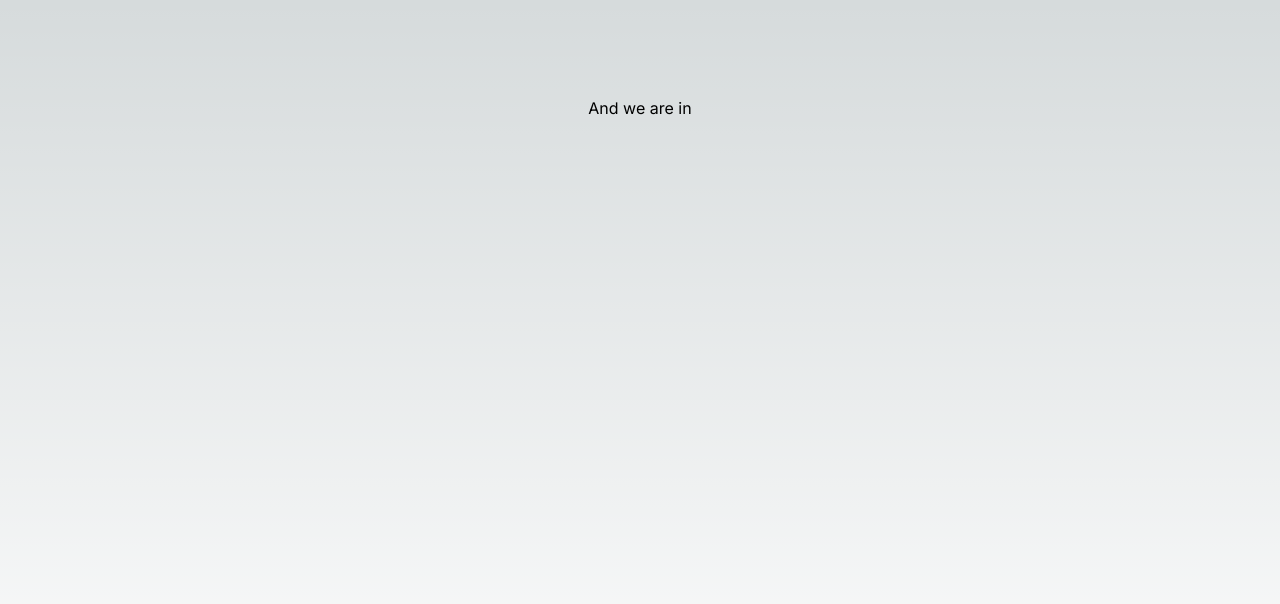
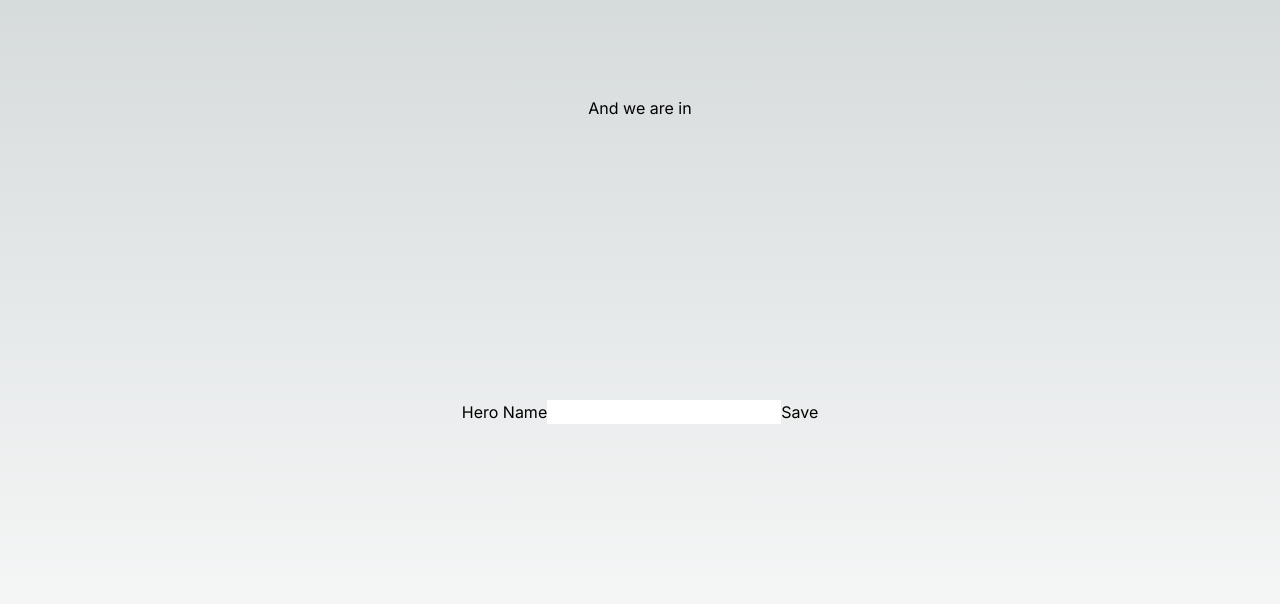
Before and after one commit to marresgit/my-next-js-app, a Next.js app: page /dbContent in a window 1280 px wide. Shown: the top 604 px of the page. Built offline with nearby package versions, Linux system fonts and the light colour scheme; no server answers; the database is empty.

Commit message:
We want to Submit a form to database. Lets go

```diff
--- a/src/app/dbContent/page.tsx
+++ b/src/app/dbContent/page.tsx
@@ -4,9 +4,8 @@ import { PrismaClient } from '@prisma/client';
 // I want to paste DB content to this page.tsx
 // #########################################################
 
-
 // WIP - I dont know what im doing
-export async function getStaticProps() {
+export async function getData() {
     const prisma = new PrismaClient();
     const heroes = await prisma.heroes.findMany()
     console.log(heroes)
@@ -15,17 +14,46 @@ export async function getStaticProps() {
     };
 }
 
+export async function saveData({hero}) {
+    const prisma = new PrismaClient();
+    const result = await prisma.heroes.create({
+        data: {
+            name: {hero}
+        }
+    })
+
+}
+
 export default async function Page() {
-    const data = await getStaticProps()
+    saveData("test")
+    const data = await getData()
     const heroes = data.props.heroes
     return (
     <main className="flex min-h-screen flex-col items-center justify-between p-24">
         And we are in
+
+        <Form/>
+
         <ul>
             {heroes.map(hero => (
                 <li key={hero.id}>{hero.name}</li>
             ))}
         </ul>
+
+
+
     </main>
     );
 }
+
+
+function Form() {
+    return (
+        <form action="/api/form" method="post">
+            <label htmlFor="hero">Hero Name</label>
+            <input type="text" id="hero" name="hero" required />
+
+            <button type="submit">Save</button>
+        </form>
+    )
+}
```
